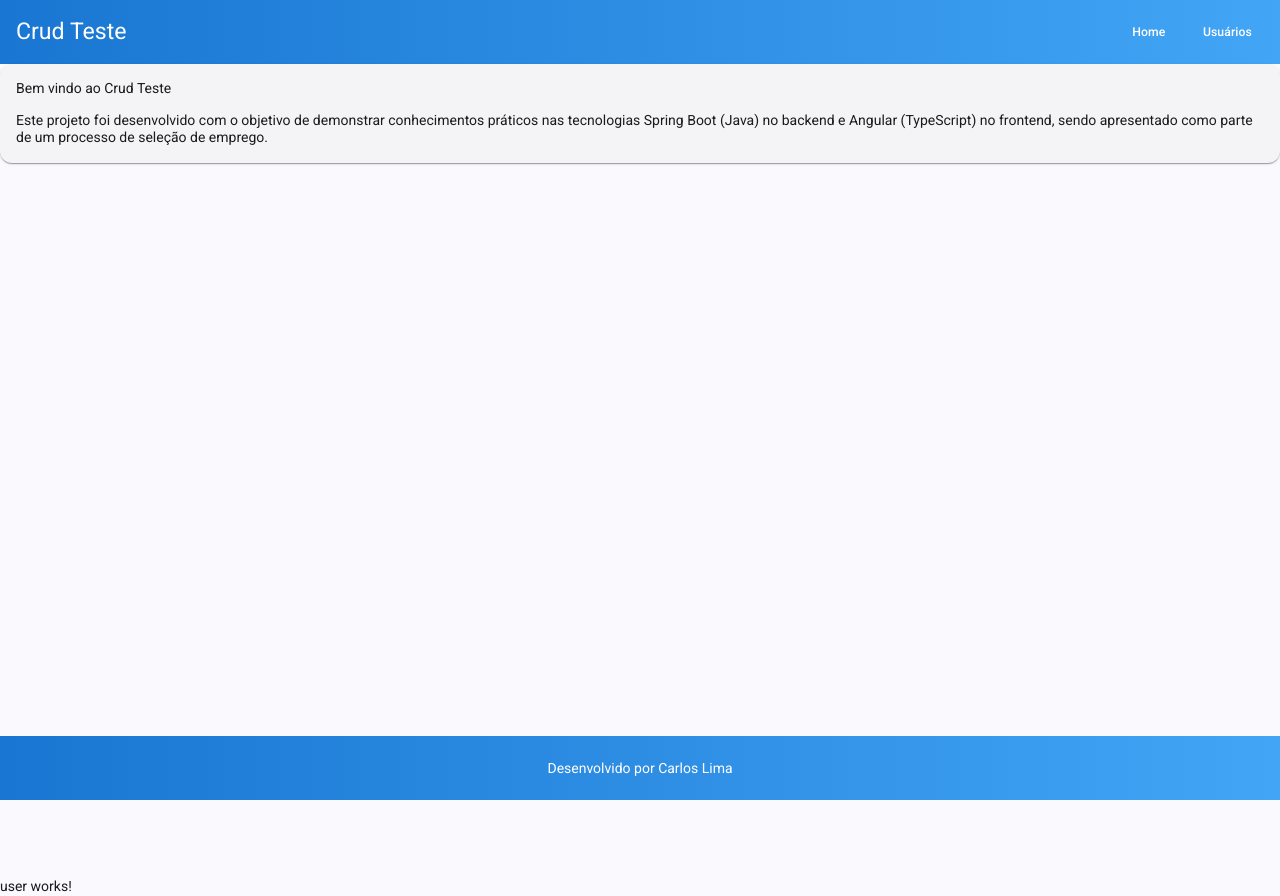
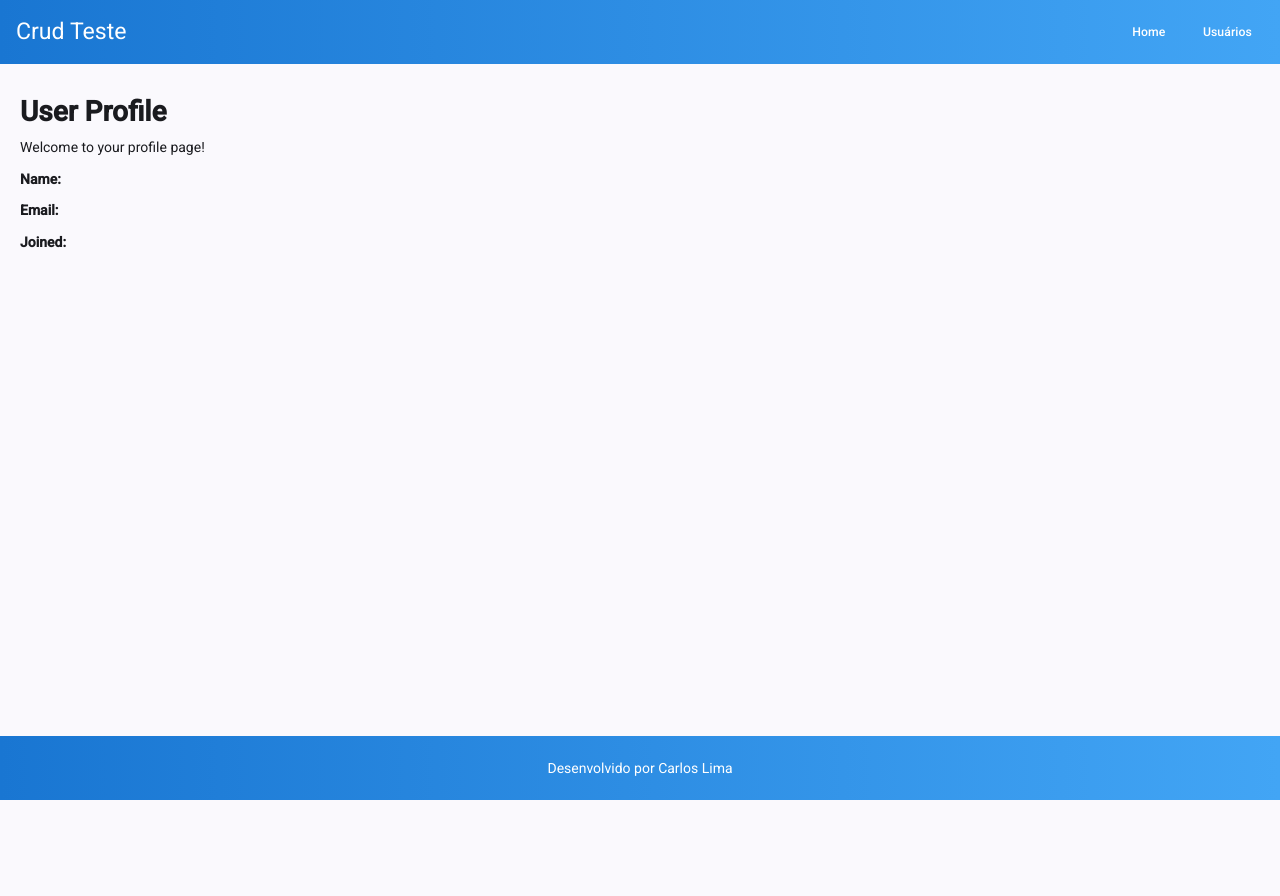
Before and after one commit to EduardoLima03/crud-teste, an Angular app in the folder frontend/: page /users in a window 1280 px wide. After the commit the page ends 800 px from the top, so only its background shows below. Built offline with nearby package versions, Linux system fonts and the light colour scheme.

Commit message:
rotas corrigida

```diff
--- a/frontend/src/app/app.componet.html
+++ b/frontend/src/app/app.componet.html
@@ -1,22 +1,5 @@
 <app-header></app-header>
 
-<body>
-    <main>
-        <mat-card>
-            <mat-card-header>Bem vindo ao Crud Teste</mat-card-header>
-            <mat-card-content>
-                <p>
-                    Este projeto foi desenvolvido com o objetivo de demonstrar conhecimentos práticos nas tecnologias
-                    Spring Boot
-                    (Java) no backend e Angular (TypeScript) no frontend, sendo apresentado como parte de um processo de
-                    seleção
-                    de emprego.
-                </p>
-            </mat-card-content>
-        </mat-card>
-    </main>
-</body>
+<router-outlet />
 
 <app-footer></app-footer>
-
-<router-outlet />
--- a/frontend/src/app/app.routes.ts
+++ b/frontend/src/app/app.routes.ts
@@ -4,11 +4,10 @@ import { User } from './views/user/user';
 export const routes: Routes = [
     {
         path:'',
-        loadComponent: () => import('./app').then(m => m.App)
+        loadComponent: () => import('./views/home/home').then(m => m.Home)
     },
     {
         path: 'users',
-        //loadComponent: () => import('./views/user/user').then(m => m.User)
-        component: User
+        loadComponent: () => import('./views/user/user').then(m => m.User)
     }
 ];
--- /dev/null
+++ b/frontend/src/app/views/home/home.html
@@ -0,0 +1,14 @@
+<main>
+    <mat-card>
+        <mat-card-header>Bem vindo ao Crud Teste</mat-card-header>
+        <mat-card-content>
+            <p>
+                Este projeto foi desenvolvido com o objetivo de demonstrar conhecimentos práticos nas tecnologias
+                Spring Boot
+                (Java) no backend e Angular (TypeScript) no frontend, sendo apresentado como parte de um processo de
+                seleção
+                de emprego.
+            </p>
+        </mat-card-content>
+    </mat-card>
+</main>
--- /dev/null
+++ b/frontend/src/app/views/home/home.ts
@@ -0,0 +1,13 @@
+import { Component } from '@angular/core';
+import { MatCardModule } from '@angular/material/card';
+
+@Component({
+  standalone: true,
+  selector: 'app-home',
+  imports: [MatCardModule],
+  templateUrl: './home.html',
+  styleUrl: './home.css'
+})
+export class Home {
+
+}
--- a/frontend/src/app/views/user/user.css
+++ b/frontend/src/app/views/user/user.css
@@ -0,0 +1,4 @@
+.user-view {
+  display: flex;
+  padding: 20px;
+}
--- a/frontend/src/app/views/user/user.html
+++ b/frontend/src/app/views/user/user.html
@@ -1 +1,11 @@
-<p>user works!</p>
+<main class="user-view">
+    <div class="user-profile">
+        <h1>User Profile</h1>
+        <p>Welcome to your profile page!</p>
+        <div class="profile-details">
+        <p><strong>Name:</strong> </p>
+        <p><strong>Email:</strong> </p>
+        <p><strong>Joined:</strong> </p>
+        </div>
+    </div>
+</main>
--- a/frontend/src/index.html
+++ b/frontend/src/index.html
@@ -2,7 +2,7 @@
 <html lang="en">
 <head>
   <meta charset="utf-8">
-  <title>Frontend</title>
+  <title>Crud Teste</title>
   <base href="/">
   <meta name="viewport" content="width=device-width, initial-scale=1">
   <link rel="icon" type="image/x-icon" href="favicon.ico">
```
Also changed, not shown: frontend/src/app/views/home/home.css (added).
